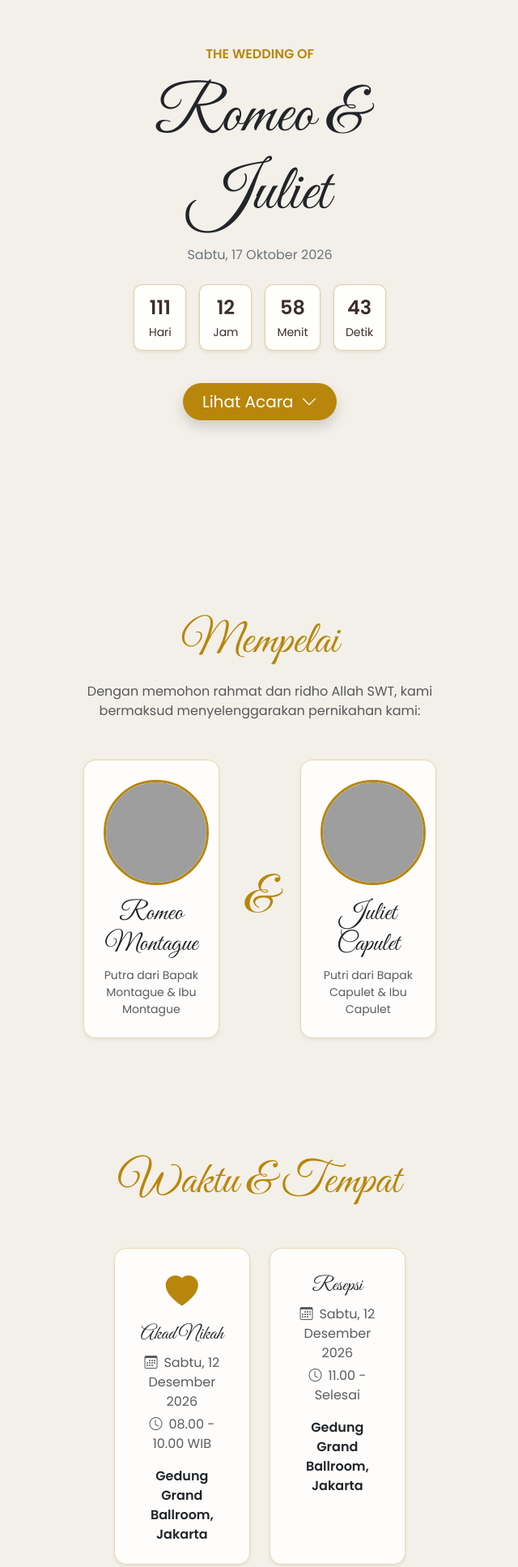
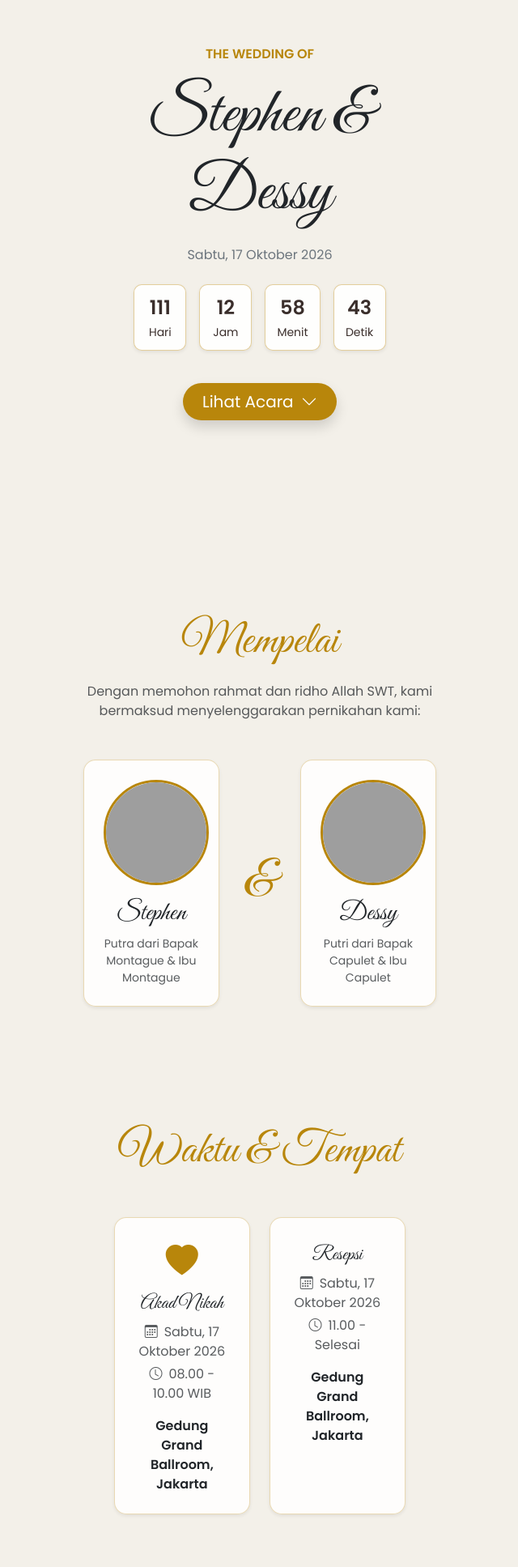
Before and after one commit to DuSk1024/undangan-wedding, a plain HTML site: page index.html in a window 1280 px wide. Shown: the part 113-2048 px from the top of the page at 81% size, without its empty margins (319-959 px from the left). Drawn offline with nearby package versions, Linux system fonts and the light colour scheme; grey boxes are pictures that could not be loaded; some icons are missing.

Commit message:
Update index.html

```diff
--- a/index.html
+++ b/index.html
@@ -23,7 +23,7 @@
         <div class="hero-overlay"></div>
         <div class="container position-relative z-1 py-5">
             <p class="text-uppercase tracking-wide text-gold fw-semibold" data-aos="pop-out">The Wedding Of</p>
-            <h1 class="display-1 font-serif my-3 text-dark" data-aos="pop-out" data-aos-delay="100">Romeo & Juliet</h1>
+            <h1 class="display-1 font-serif my-3 text-dark" data-aos="pop-out" data-aos-delay="100">Stephen & Dessy</h1>
             <p class="mb-4 text-secondary fw-medium" data-aos="pop-out" data-aos-delay="200">Sabtu, 17 Oktober 2026</p>
 
             <div class="countdown d-flex justify-content-center gap-3 my-4" data-aos="pop-out" data-aos-delay="300">
@@ -51,7 +51,7 @@
                 <div class="col-md-5" data-aos="pop-out" data-aos-delay="200">
                     <div class="card border-0 shadow-sm p-4 h-100">
                         <img src="https://images.unsplash.com/photo-1507003211169-0a1dd7228f2d?w=300&auto=format&fit=crop" class="rounded-circle mx-auto mb-3 profile-img" alt="Mempelai Pria">
-                        <h3 class="font-serif h2 text-dark">Romeo Montague</h3>
+                        <h3 class="font-serif h2 text-dark">Stephen</h3>
                         <p class="text-muted small mb-0">Putra dari Bapak Montague & Ibu Montague</p>
                     </div>
                 </div>
@@ -63,7 +63,7 @@
                 <div class="col-md-5" data-aos="pop-out" data-aos-delay="400">
                     <div class="card border-0 shadow-sm p-4 h-100">
                         <img src="https://images.unsplash.com/photo-1494790108377-be9c29b29330?w=300&auto=format&fit=crop" class="rounded-circle mx-auto mb-3 profile-img" alt="Mempelai Wanita">
-                        <h3 class="font-serif h2 text-dark">Juliet Capulet</h3>
+                        <h3 class="font-serif h2 text-dark">Dessy</h3>
                         <p class="text-muted small mb-0">Putri dari Bapak Capulet & Ibu Capulet</p>
                     </div>
                 </div>
@@ -81,7 +81,7 @@
                     <div class="card h-100 p-4 shadow-sm">
                         <i class="bi bi-heart-fill text-gold fs-1 mb-2"></i>
                         <h3 class="h4 font-serif text-dark">Akad Nikah</h3>
-                        <p class="text-muted mb-1"><i class="bi bi-calendar3 me-2"></i>Sabtu, 12 Desember 2026</p>
+                        <p class="text-muted mb-1"><i class="bi bi-calendar3 me-2"></i>Sabtu, 17 Oktober 2026</p>
                         <p class="text-muted mb-3"><i class="bi bi-clock me-2"></i>08.00 - 10.00 WIB</p>
                         <p class="card-text fw-semibold text-dark">Gedung Grand Ballroom, Jakarta</p>
                     </div>
@@ -91,7 +91,7 @@
                     <div class="card h-100 p-4 shadow-sm">
                         <i class="bi bi-glass-cheers text-gold fs-1 mb-2"></i>
                         <h3 class="h4 font-serif text-dark">Resepsi</h3>
-                        <p class="text-muted mb-1"><i class="bi bi-calendar3 me-2"></i>Sabtu, 12 Desember 2026</p>
+                        <p class="text-muted mb-1"><i class="bi bi-calendar3 me-2"></i>Sabtu, 17 Oktober 2026</p>
                         <p class="text-muted mb-3"><i class="bi bi-clock me-2"></i>11.00 - Selesai</p>
                         <p class="card-text fw-semibold text-dark">Gedung Grand Ballroom, Jakarta</p>
                     </div>
@@ -140,13 +140,11 @@
     </section>
 
     <footer class="text-center py-4 bg-dark text-white">
-        <p class="mb-0 small">&copy; 2026 Romeo & Juliet Wedding. Built with Bootstrap.</p>
+        <p class="mb-0 small">&copy; 2026 Stephen & Dessy Wedding.</p>
     </footer>
 
     <!-- Audio Player Button -->
-    <audio id="weddingAudio" loop>
-        <source src="https://www.soundhelix.com/examples/mp3/SoundHelix-Song-1.mp3" type="audio/mpeg">
-    </audio>
+
     <button id="musicToggle" class="btn-music-float shadow" aria-label="Toggle Audio">
         <i class="bi bi-disc-fill spin-icon" id="musicIcon"></i>
     </button>
```
